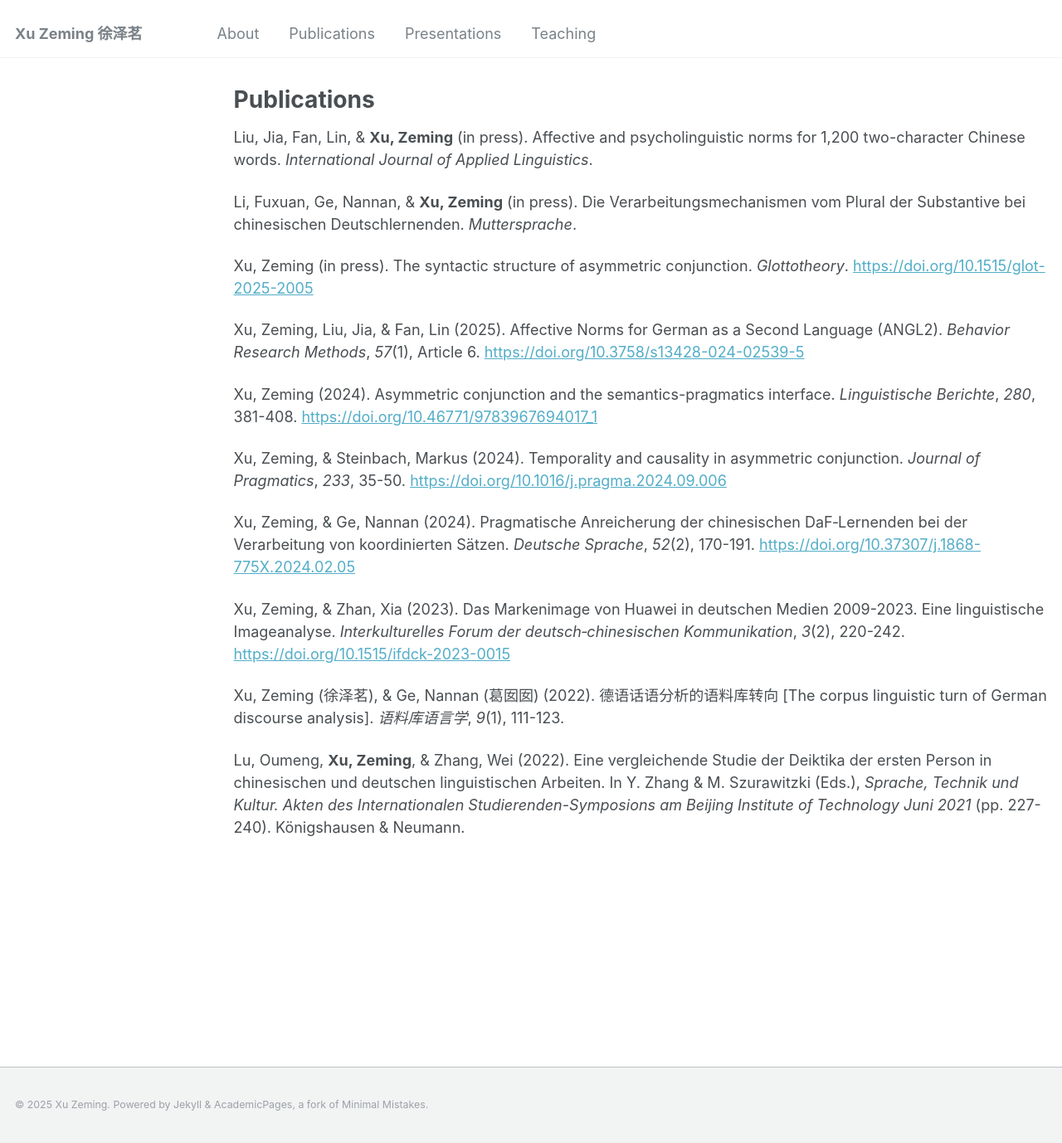
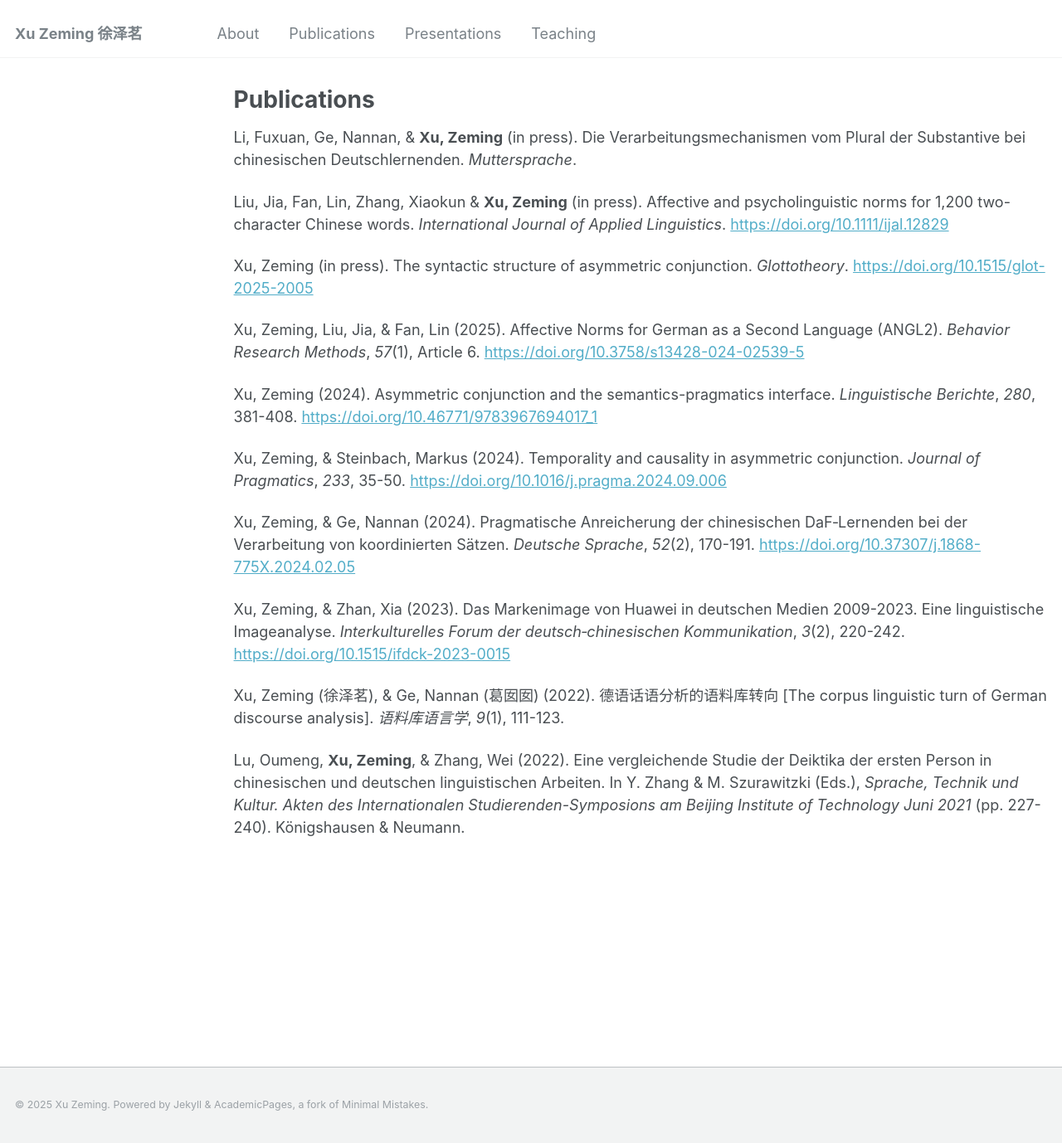
Before and after one commit to xu-zeming/xu-zeming.github.io, a Jekyll site: the page built from _pages/publications.md, in a window 1280 px wide and 1378 px high. Shown: the whole window at 83% size. Built offline with Jekyll 4.4.1, drawn with Linux system fonts in a browser that asks for light colours.

Commit message:
modified:   _pages/publications.md

```diff
--- a/_pages/publications.md
+++ b/_pages/publications.md
@@ -4,9 +4,10 @@ title: "Publications"
 permalink: /publications/
 author_profile: false
 ---
-Liu, Jia, Fan, Lin, & **Xu, Zeming** (in press). Affective and psycholinguistic norms for 1,200 two-character Chinese words. *International Journal of Applied Linguistics*.
 
 Li, Fuxuan, Ge, Nannan, & **Xu, Zeming** (in press). Die Verarbeitungsmechanismen vom Plural der Substantive bei chinesischen Deutschlernenden. *Muttersprache*.
+
+Liu, Jia, Fan, Lin, Zhang, Xiaokun & **Xu, Zeming** (in press). Affective and psycholinguistic norms for 1,200 two-character Chinese words. *International Journal of Applied Linguistics*. [https://doi.org/10.1111/ijal.12829](https://doi.org/10.1111/ijal.12829)
 
 Xu, Zeming (in press). The syntactic structure of asymmetric conjunction. *Glottotheory*. [https://doi.org/10.1515/glot-2025-2005](https://doi.org/10.1515/glot-2025-2005)
 
```
